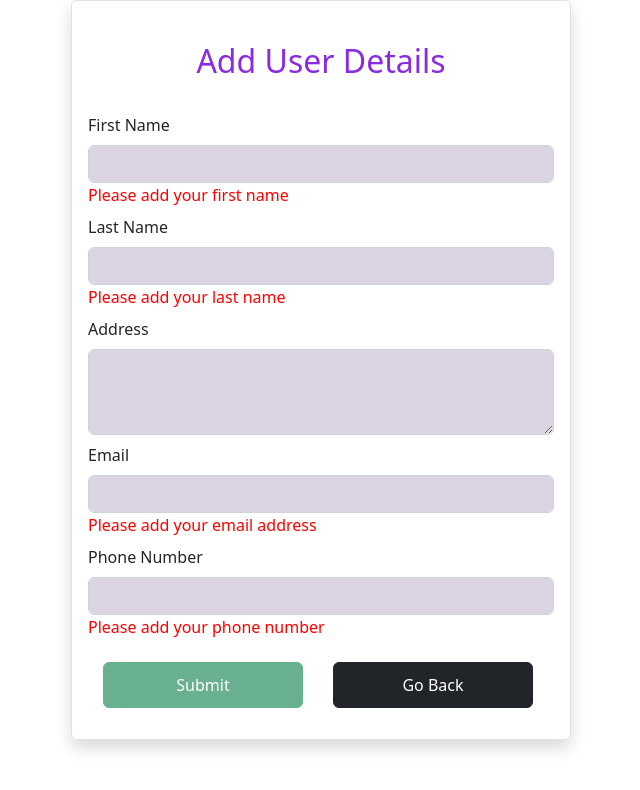
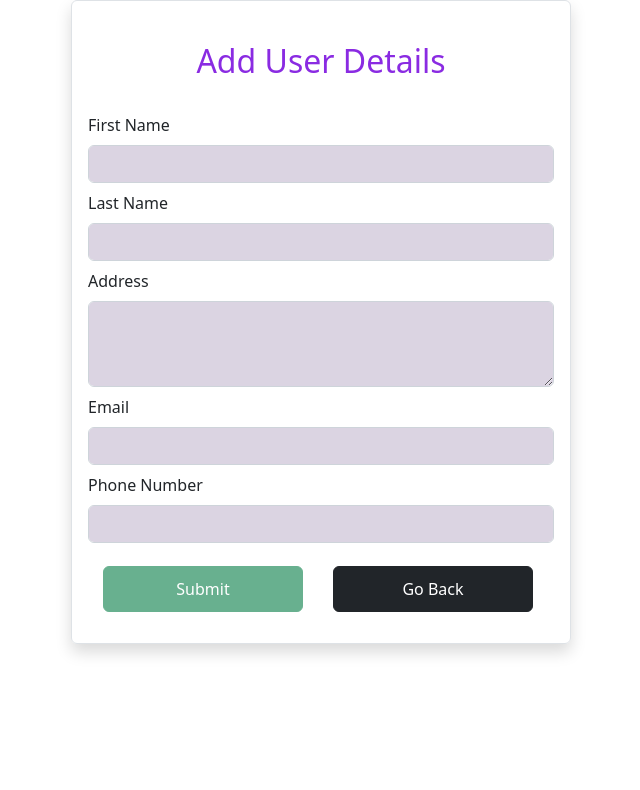
Before and after one commit to AshutoshRode/User-Management-System, an Angular app: page /user-upsert in a window 1280 px wide. Shown: the top 790 px of the page, without its empty margins (319-959 px from the left). Built offline with nearby package versions, Linux system fonts and the light colour scheme; data requests are answered from the project's data file.

Commit message:
validations

```diff
--- a/db.json
+++ b/db.json
@@ -45,7 +45,7 @@
       "firstName": "Shahid",
       "lastName": "Kapoor",
       "email": "shahid20@gmail.com",
-      "phone": "7545445412",
+      "phone": "7545445416",
       "address": "Mumbai, MH"
     }
   ]
--- a/src/app/user/user-upsert/user-upsert.component.html
+++ b/src/app/user/user-upsert/user-upsert.component.html
@@ -19,43 +19,48 @@
       <div class="mb-2">
         <label class="form-label">First Name</label>
         <input type="text" class="form-control" id="firstname" formControlName="firstName" aria-describedby="emailHelp">
-        <div *ngIf="getFormFieldErrors('firstName')?.['required']" class="red-font">
-          Please add your first name
+        <div *ngIf="userForm.get('firstName')?.touched && userForm.get('firstName')?.invalid" class="red-font">
+          First name is required.
         </div>
       </div>
       <div class="mb-2">
         <label class="form-label">Last Name</label>
         <input type="text" class="form-control" formControlName="lastName" id="lastname">
-        <div *ngIf="getFormFieldErrors('lastName')?.['required']" class="red-font">
-          Please add your last name
+        <div *ngIf="userForm.get('lastName')?.touched && userForm.get('lastName')?.invalid" class="red-font">
+          Last name is required.
         </div>
       </div>
       <div class="mb-2">
         <label class="form-label">Address</label>
         <textarea class="form-control" id="address" formControlName="address" rows="3"></textarea>
+        <div *ngIf="userForm.get('address')?.touched && userForm.get('address')?.invalid" class="red-font">
+          Address is required.
+        </div>
       </div>
       <div class="mb-2">
         <label class="form-label">Email</label>
         <input type="text" class="form-control" formControlName="email" id="email">
-        <div *ngIf="getFormFieldErrors('email')?.['required']" class="red-font">
-          Please add your email address
-        </div>
-        <div *ngIf="getFormFieldErrors('email')?.['pattern']" class="red-font">
-          Please add valid email address
+        <div *ngIf="userForm.get('email')?.touched && userForm.get('email')?.errors">
+          <div *ngIf="getFormFieldErrors('email')?.['required']" class="red-font">
+            Please add your email address
+          </div>
+          <div *ngIf="getFormFieldErrors('email')?.['pattern']" class="red-font">
+            Please add valid email address
+          </div>
         </div>
       </div>
       <div class="mb-2">
         <label class="form-label">Phone Number</label>
         <input type="text" class="form-control" formControlName="phone" id="phone">
-        <div *ngIf="getFormFieldErrors('phone')?.['required']" class="red-font">
-          Please add your phone number
+        <div *ngIf="userForm.get('phone')?.touched && userForm.get('phone')?.invalid" class="red-font">
+          Phone must be 10 digits.
         </div>
-        <div *ngIf="getFormFieldErrors('phone')?.['minlength']" class="red-font">
+        <!-- <div *ngIf="getFormFieldErrors('phone')?.['minlength']" class="red-font">
           Phone number should be of 10 digits
         </div>
         <div *ngIf="getFormFieldErrors('phone')?.['maxlength']" class="red-font">
           Maximum length should be of 10 digits
-        </div>
+        </div> -->
       </div>
       <div class="user-button">
         <button type="submit" class="btn btn-success" (click)="onSubmit()" [disabled]="userForm.invalid">Submit</button>
--- a/src/app/user/user-upsert/user-upsert.component.ts
+++ b/src/app/user/user-upsert/user-upsert.component.ts
@@ -42,16 +42,18 @@ export class UserUpsertComponent implements OnInit {
         if(res){
         }
       })
-      this.showToast = true;
+      this.showToast = false;
     }
 
     this.updateUserData(this.userToEdit.id, {...this.userToEdit,...this.userForm.value})
     this.router.navigate(['/user-list'])
   }
 
-  getFormFieldErrors(formControl: string){
+  getFormFieldErrors(formControl: string)
+  {
     return this.userForm.get(formControl)?.errors
   }
+
 
   getAllUsers(){
     this.service.getData().subscribe((res)=> {
```
